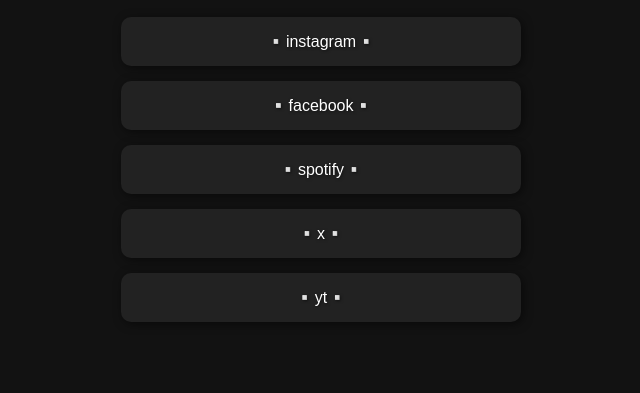
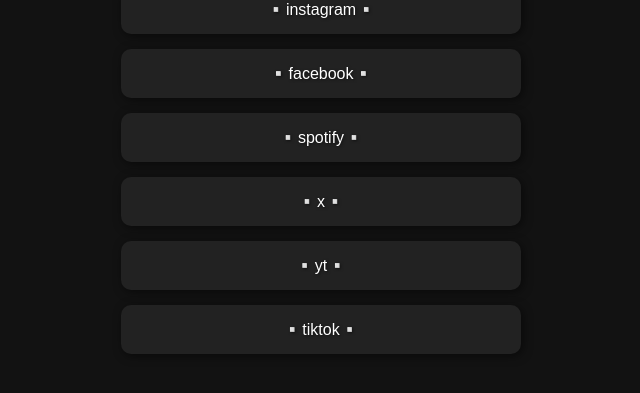
Before and after one commit to antonizabicki/jullek-pl, a plain HTML site: page index.html in a window 1280 px wide. Shown: the part 325-718 px from the top of the page, without its empty margins (319-959 px from the left). Drawn offline with Linux system fonts and the light colour scheme.

Commit message:
zmiana linkow commit

```diff
--- a/index.html
+++ b/index.html
@@ -76,6 +76,9 @@
         <a class="link" href="https://open.spotify.com/user/8ba2xn5h6hvtb4zc1qrq31y93?si=f25fd7b552ae40bc">▫️spotify▫️</a>
         <a class="link" href="https://x.com/jullek_cz">▫️x▫️</a>
         <a class="link" href="https://www.youtube.com/@jullekcz">▫️yt▫️</a>
+        <a class="link" href="https://www.tiktok.com/@jullek_cz?_t=ZN-8vk4J3dGGla&_r=1">▫️tiktok▫️</a>
+
+
     </div>
 </body>
 </html>
```
